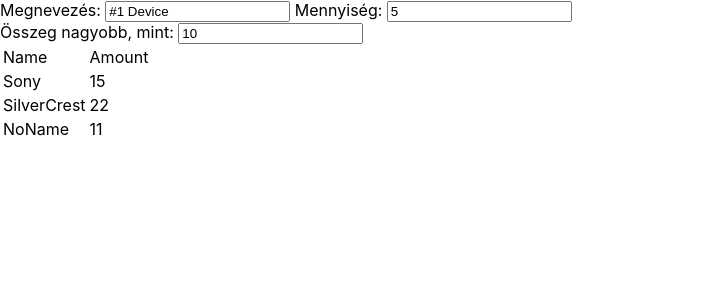
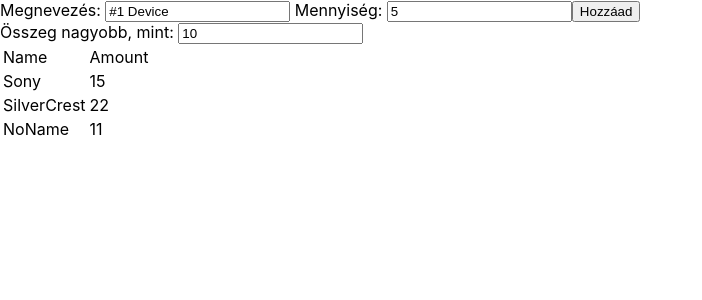
Before and after one commit to matekuna92/react-km-frontend, a React (Create React App) app: page / in a window 1280 px wide. Shown: the top 300 px of the page, without its empty margins (0-702 px from the left). Built offline with nearby package versions, Linux system fonts and the light colour scheme.

Commit message:
save before changing state to props to list devices

```diff
--- a/package.json
+++ b/package.json
@@ -5,7 +5,8 @@
   "dependencies": {
     "react": "^16.7.0",
     "react-dom": "^16.7.0",
-    "react-scripts": "2.1.3"
+    "react-scripts": "2.1.3",
+    "redux": "^4.0.1"
   },
   "scripts": {
     "start": "react-scripts start",
--- a/src/App.js
+++ b/src/App.js
@@ -22,6 +22,16 @@ class App extends Component {
                 { id: 8, name: 'Apple', amount: 6 }
             ]
         }
+
+        this.handleAddDevice = this.handleAddDevice.bind(this);
+    }
+
+    handleAddDevice(device)
+    {
+        this.setState({
+            devices: [...this.state.devices,
+            Object.assign(device, { id: this.state.devices[this.state.devices.length -1].id + 1 })]
+        })
     }
 
     render()
@@ -29,7 +39,7 @@ class App extends Component {
         return (
             <div style={{ marginBottom: 50 }}>
 
-                <DeviceForm />
+                <DeviceForm onAddDevice={ this.handleAddDevice }/>
                 <DeviceList devices={ this.state.devices }/>
 
             </div>
--- a/src/components/deviceForm.js
+++ b/src/components/deviceForm.js
@@ -12,6 +12,7 @@ class DeviceForm extends Component
         }
 
         this.handleInputChange = this.handleInputChange.bind(this);
+        this.handleAddExpense = this.handleAddExpense.bind(this);
     }
 
 
@@ -20,6 +21,15 @@ class DeviceForm extends Component
         this.setState({
             [event.target.name]: event.target.value // state-ben és a HTML name-ben egyeznie kell az elnevezéseknek
         })
+    }
+
+    handleAddExpense()
+    {
+        const { name, amount } = this.state;
+
+        this.props.onAddExpense({
+            name, amount
+        });
     }
 
     render()
@@ -33,6 +43,8 @@ class DeviceForm extends Component
         <label> Mennyiség: </label>
         <input name="amount" value={ amount } onChange={ this.handleInputChange } />
 
+        <button onClick={ this.handleAddExpense }> Hozzáad </button>
+
     </div>
     }
 }
```
